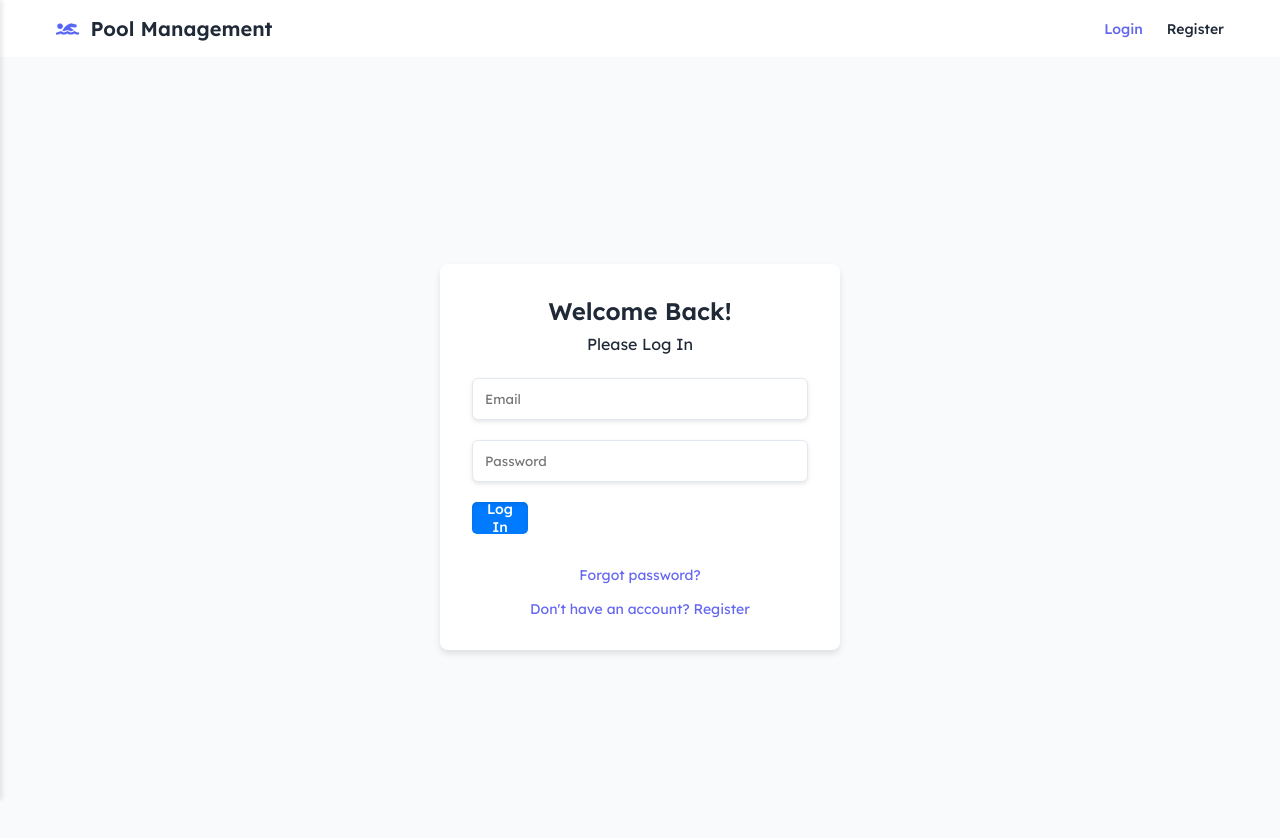
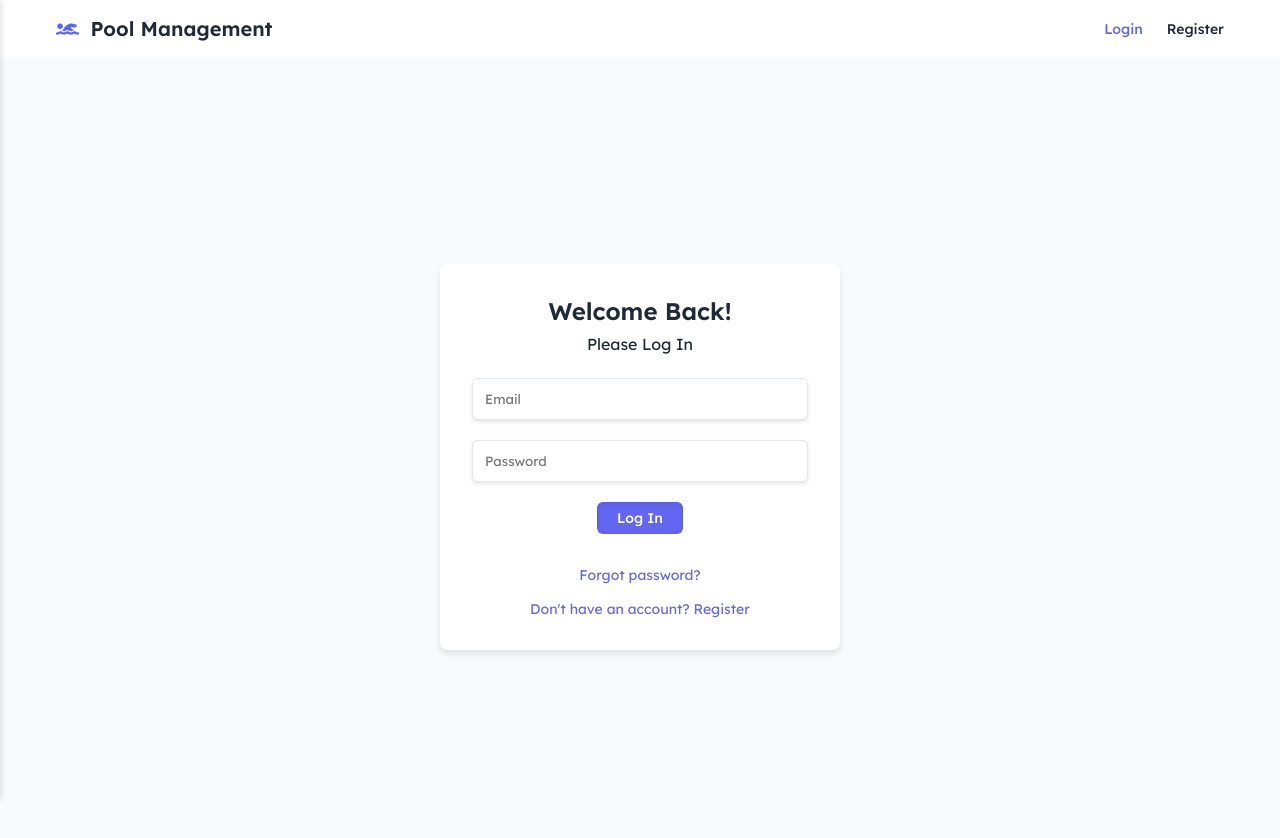
Before and after one commit to ilkelatifoglu/PoolManagement, a React (Create React App) app in the folder frontend/: page /login in a window 1280 px wide. Shown: the top 838 px of the page. Built offline with nearby package versions, Linux system fonts and the light colour scheme.

Commit message:
button css fixed

```diff
--- a/frontend/src/components/common/Input/Input.css
+++ b/frontend/src/components/common/Input/Input.css
@@ -75,7 +75,7 @@
 
   /* Toggle button styling */
   button {
-    width: 3.5rem;
+    width: 6 rem;
     height: 2rem;
     border-radius: 1rem;
     padding: 0.25rem;
--- a/frontend/src/pages/auth/Login.jsx
+++ b/frontend/src/pages/auth/Login.jsx
@@ -72,11 +72,11 @@ const Login = () => {
           </div>
 
           {error && <div className="error-message">{error}</div>}
-
-          <Button type="submit" isLoading={isLoading} fullWidth>
-            Log In
-          </Button>
-
+          <div className="middle-align-container-login">
+            <Button type="submit" isLoading={isLoading}>
+              Log In
+            </Button>
+          </div>
           <div className="form-footer">
             <Link to="/forgot-password" className="forgot-password">
               Forgot password?
--- a/frontend/src/pages/auth/login.css
+++ b/frontend/src/pages/auth/login.css
@@ -80,3 +80,8 @@
 .register-link:hover {
   color: #4f46e5;
 }
+
+.middle-align-container-login {
+  display: flex;
+  justify-content: center; /* Align children to the center horizontally */
+}
--- a/frontend/src/pages/cart/ShoppingPage.jsx
+++ b/frontend/src/pages/cart/ShoppingPage.jsx
@@ -122,9 +122,9 @@ const ShoppingPage = () => {
         <p className="p-balance">Current Balance: ${balance}</p>
         <p className="p-balance">Total Price: ${totalPrice}</p>
         <p className="p-balance">Remaining Balance: ${remainingBalance}</p>
-        <Button onClick={handleConfirm}>
-          Confirm
-        </Button>
+        <div className="right-align-container">
+            <Button onClick={handleConfirm}>Confirm</Button>
+        </div>
         <div className="shopping-page-links">
           <a href="/add-money" className="shopping-page-link">Add Money to Your Balance</a>
         </div>
--- a/frontend/src/pages/cart/shoppingpage.css
+++ b/frontend/src/pages/cart/shoppingpage.css
@@ -44,6 +44,11 @@
     font-weight: bold;
   }
 
+  .right-align-container {
+    display: flex;
+    justify-content: flex-end; /* Align children to the right */
+  }
+
   /* Delete button styles */
   .shopping-page-delete-button {
     background-color: #ff4d4d;
--- a/frontend/src/pages/eventts/CreateEvent.css
+++ b/frontend/src/pages/eventts/CreateEvent.css
@@ -29,17 +29,3 @@
     flex-direction: column;
     gap: 15px;
   }
-
-  .btn-primary {
-    background-color: #007bff;
-    color: #fff;
-    padding: 10px;
-    border: none;
-    border-radius: 5px;
-    cursor: pointer;
-    text-align: center;
-  }
-
-  .btn-primary:hover {
-    background-color: #0056b3;
-  }
```
